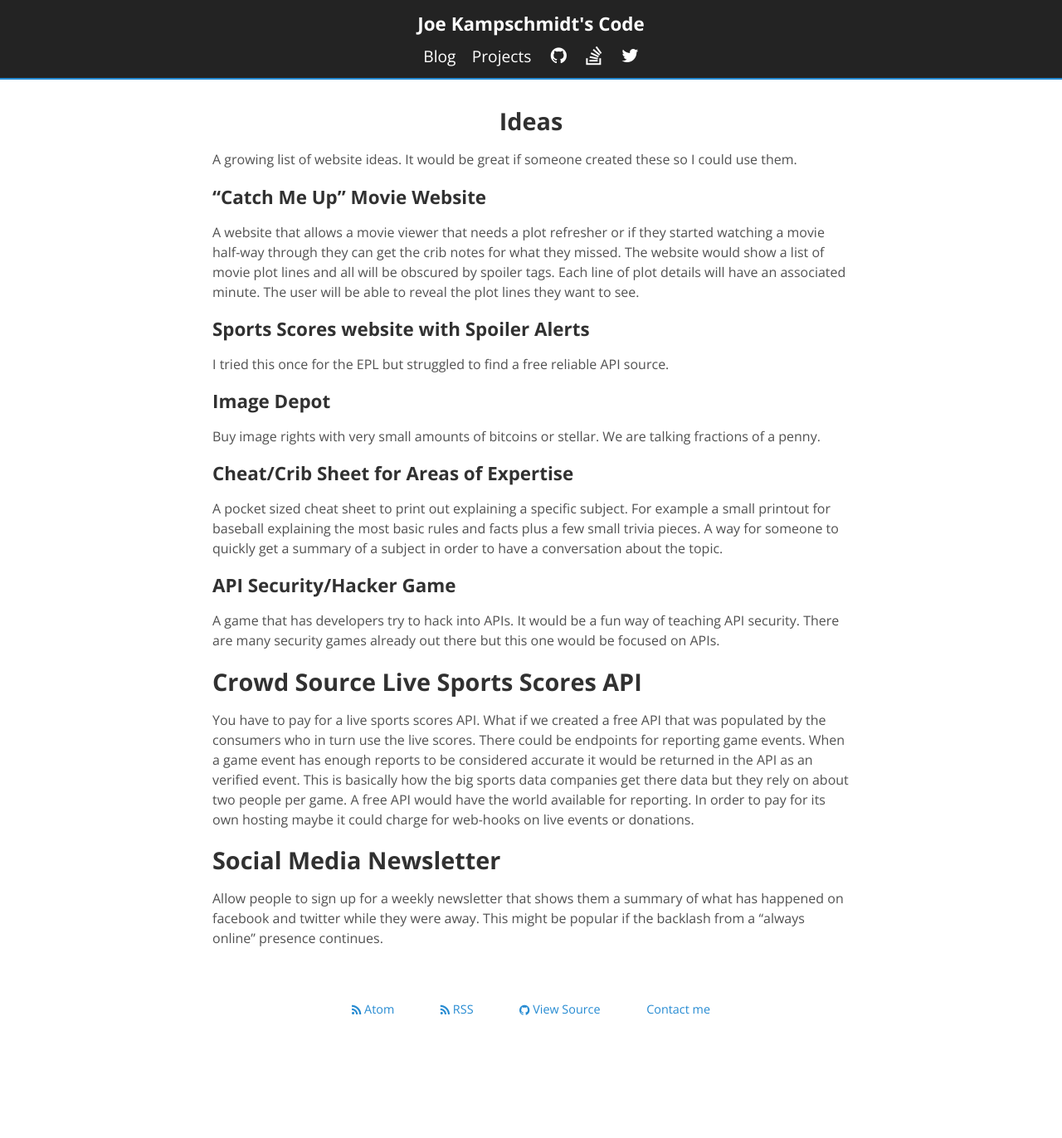
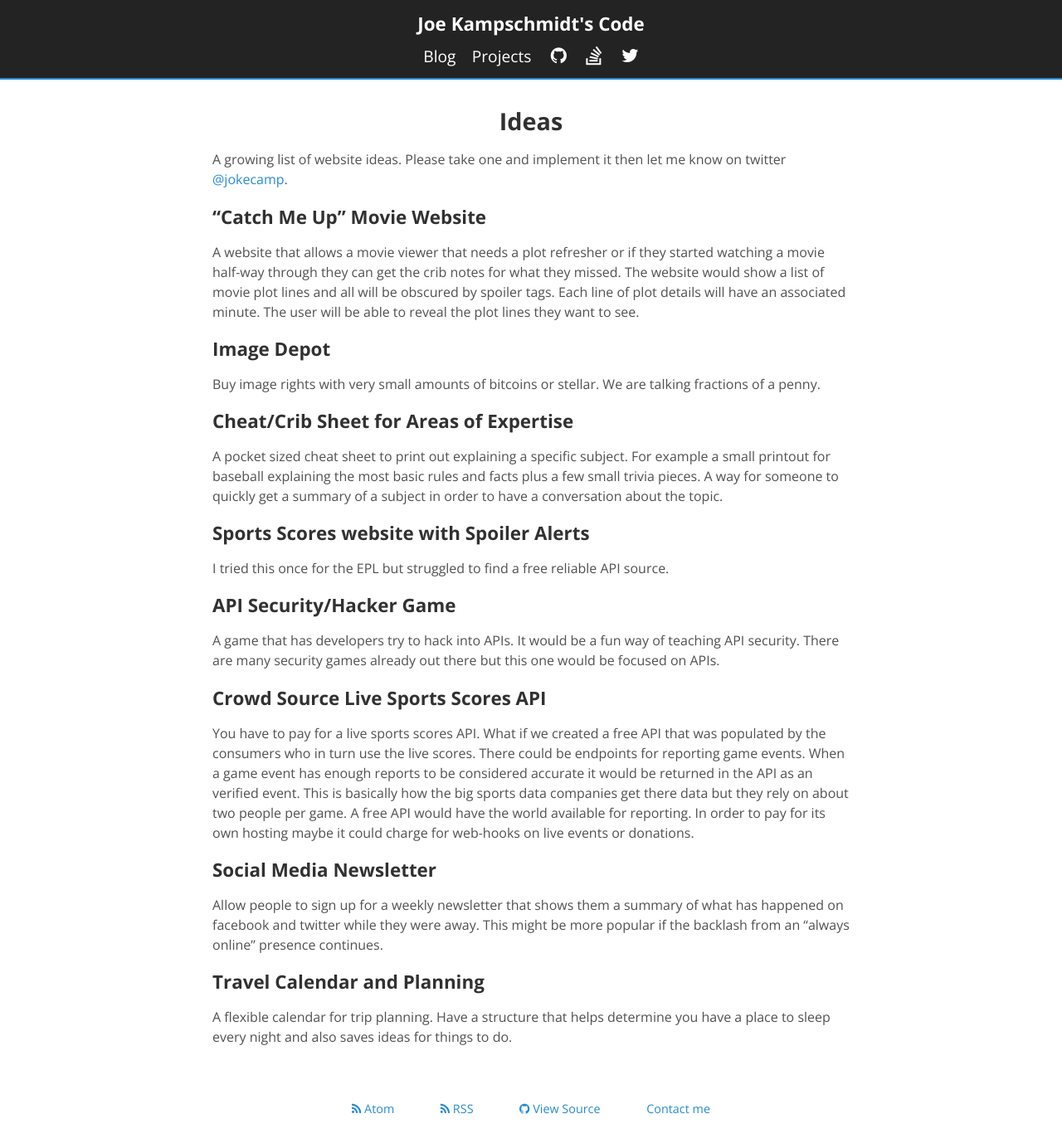
Before and after one commit to jokecamp/jokecamp.com, a Jekyll site: the page built from ideas.md, in a window 1280 px wide. Shown: the whole page at 83% size. Built offline with Jekyll 4.4.1, drawn with Linux system fonts in a browser that asks for light colours; nearby versions of some CDN libraries; Markdown is read by kramdown in place of the engine named in the settings; before the commit the page ends 1253 px from its top, so only the background shows below that.

```diff
--- a/ideas.md
+++ b/ideas.md
@@ -1,21 +1,17 @@
 ---
 layout: page
 title: Ideas
-desc: "A list of Joe's ideas"
+desc: "Random project, website and service ideas."
 permalink: /ideas/
 featured: false
 
 ---
 
-A growing list of website ideas. It would be great if someone created these so I could use them.
+A growing list of website ideas. Please take one and implement it then let me know on twitter [@jokecamp](https://twitter.com/jokecamp).
 
 ## "Catch Me Up" Movie Website
 
 A website that allows a movie viewer that needs a plot refresher or if they started watching a movie half-way through they can get the crib notes for what they missed. The website would show a list of movie plot lines and all will be obscured by spoiler tags. Each line of plot details will have an associated minute. The user will be able to reveal the plot lines they want to see.
-
-## Sports Scores website with Spoiler Alerts
-
-I tried this once for the EPL but struggled to find a free reliable API source.
 
 ## Image Depot
 
@@ -25,14 +21,22 @@ Buy image rights with very small amounts of bitcoins or stellar. We are talking
 
 A pocket sized cheat sheet to print out explaining a specific subject. For example a small printout for baseball explaining the most basic rules and facts plus a few small trivia pieces. A way for someone to quickly get a summary of a subject in order to have a conversation about the topic.
 
+## Sports Scores website with Spoiler Alerts
+
+I tried this once for the EPL but struggled to find a free reliable API source.
+
 ## API Security/Hacker Game
 
 A game that has developers try to hack into APIs. It would be a fun way of teaching API security. There are many security games already out there but this one would be focused on APIs.
 
-# Crowd Source Live Sports Scores API
+## Crowd Source Live Sports Scores API
 
 You have to pay for a live sports scores API. What if we created a free API that was populated by the consumers who in turn use the live scores. There could be endpoints for reporting game events. When a game event has enough reports to be considered accurate it would be returned in the API as an verified event. This is basically how the big sports data companies get there data but they rely on about two people per game. A free API would have the world available for reporting. In order to pay for its own hosting maybe it could charge for web-hooks on live events or donations.
 
-# Social Media Newsletter
+## Social Media Newsletter
 
-Allow people to sign up for a weekly newsletter that shows them a summary of what has happened on facebook and twitter while they were away. This might be popular if the backlash from a "always online" presence continues.
+Allow people to sign up for a weekly newsletter that shows them a summary of what has happened on facebook and twitter while they were away. This might be more popular if the backlash from an "always online" presence continues.
+
+## Travel Calendar and Planning
+
+A flexible calendar for trip planning. Have a structure that helps determine you have a place to sleep every night and also saves ideas for things to do.
```
Also changed, not shown: _drafts/remote-work.md (added, +8 -0 lines), signularity.md (+4 -0 lines), 8 other files.
